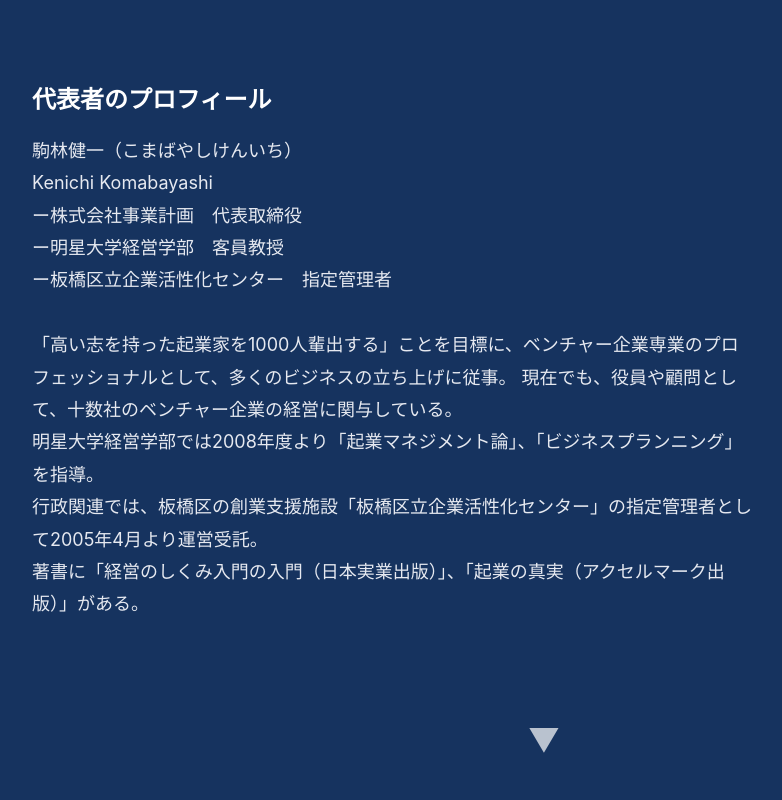
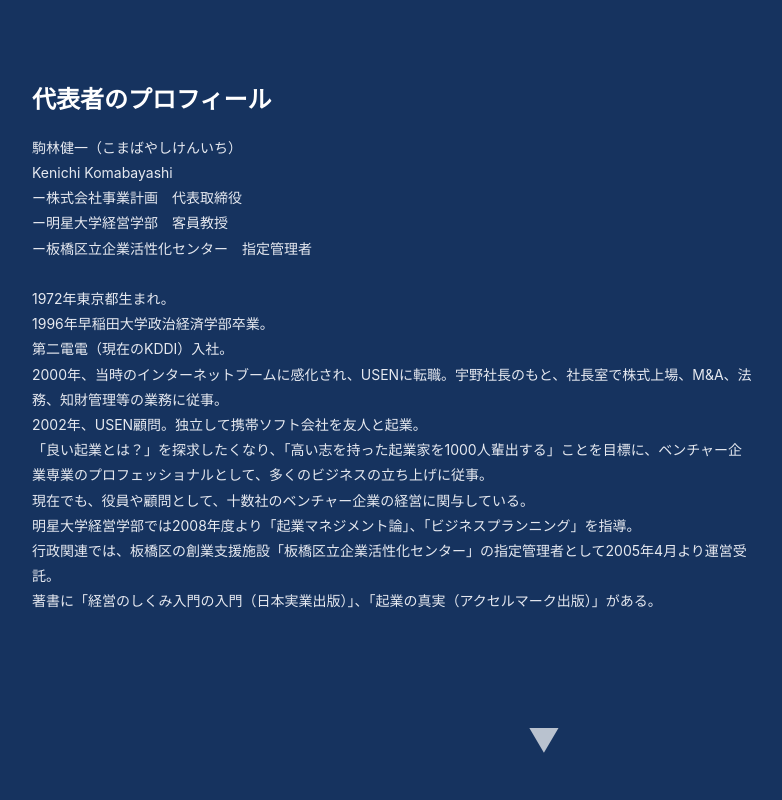
Before and after one commit to jigyoukeikaku-jp/jigyoukeikaku-jp.github.io, a plain HTML site: page index.html in a window 1280 px wide. Shown: the part 1600-2400 px from the top of the page, without its empty margins (96-878 px from the left). Drawn offline with Linux system fonts and the light colour scheme.

Commit message:
Update index.html

```diff
--- a/index.html
+++ b/index.html
@@ -31,7 +31,7 @@
 
     p {
       line-height: 1.8;
-      font-size: 18px;
+      font-size: 14px;
       max-width: 720px;
     }
 
@@ -242,7 +242,12 @@ Kenichi Komabayashi <br>
 ー明星大学経営学部　客員教授 <br>
 ー板橋区立企業活性化センター　指定管理者 <br>
  <br>
-「高い志を持った起業家を1000人輩出する」ことを目標に、ベンチャー企業専業のプロフェッショナルとして、多くのビジネスの立ち上げに従事。
+1972年東京都生まれ。<br>
+1996年早稲田大学政治経済学部卒業。<br>
+第二電電（現在のKDDI）入社。<br>
+2000年、当時のインターネットブームに感化され、USENに転職。宇野社長のもと、社長室で株式上場、M&A、法務、知財管理等の業務に従事。</br>
+2002年、USEN顧問。独立して携帯ソフト会社を友人と起業。</br>
+「良い起業とは？」を探求したくなり、「高い志を持った起業家を1000人輩出する」ことを目標に、ベンチャー企業専業のプロフェッショナルとして、多くのビジネスの立ち上げに従事。<br>
 現在でも、役員や顧問として、十数社のベンチャー企業の経営に関与している。<br>
 明星大学経営学部では2008年度より「起業マネジメント論」、「ビジネスプランニング」を指導。 <br>
 行政関連では、板橋区の創業支援施設「板橋区立企業活性化センター」の指定管理者として2005年4月より運営受託。 <br>
```
